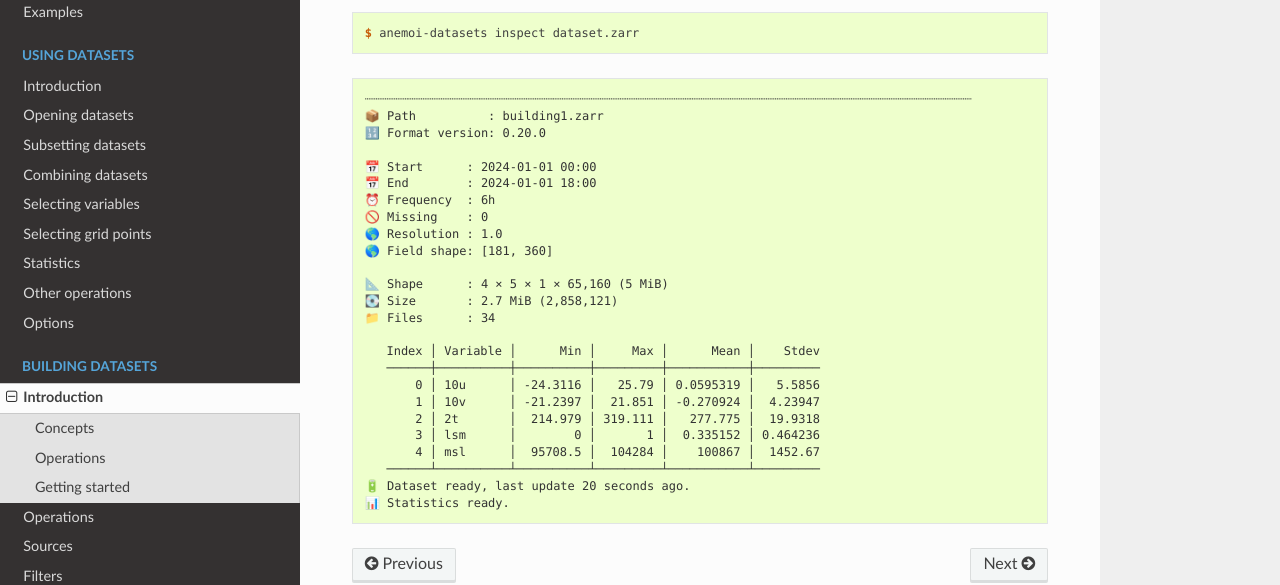
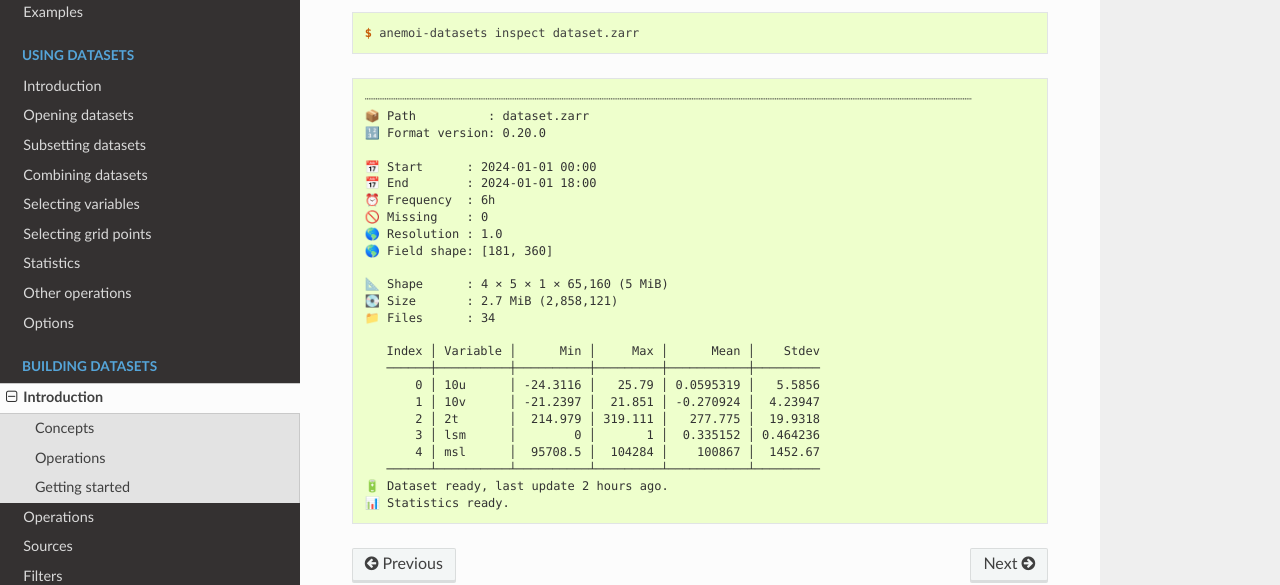
Before and after one commit to ecmwf/anemoi-datasets, a Sphinx documentation site: the page built from docs/building/introduction.rst, in a window 1280 px wide and 900 px high, scrolled down 1600 px. Shown: the part 187-772 px from the top of the window. Built offline with Sphinx 7.4.7 and the Read the Docs theme 2.0.0, drawn with Linux system fonts in a browser that asks for light colours; pages that are not in the unit, such as notebooks, are missing from menus.

Commit message:
update documentation

```diff
--- a/docs/building/building1.txt
+++ b/docs/building/building1.txt
@@ -1,5 +1,5 @@
 ┈┈┈┈┈┈┈┈┈┈┈┈┈┈┈┈┈┈┈┈┈┈┈┈┈┈┈┈┈┈┈┈┈┈┈┈┈┈┈┈┈┈┈┈┈┈┈┈┈┈┈┈┈┈┈┈┈┈┈┈┈┈┈┈┈┈┈┈┈┈┈┈┈┈┈┈┈┈┈┈┈┈┈┈
-📦 Path          : building1.zarr
+📦 Path          : dataset.zarr
 🔢 Format version: 0.20.0
 
 📅 Start      : 2024-01-01 00:00
@@ -21,5 +21,5 @@
        3 │ lsm      │        0 │       1 │  0.335152 │ 0.464236
        4 │ msl      │  95708.5 │  104284 │    100867 │  1452.67
    ──────┴──────────┴──────────┴─────────┴───────────┴─────────
-🔋 Dataset ready, last update 20 seconds ago.
+🔋 Dataset ready, last update 2 hours ago.
 📊 Statistics ready.
```
Also changed, not shown: 1 other file.
